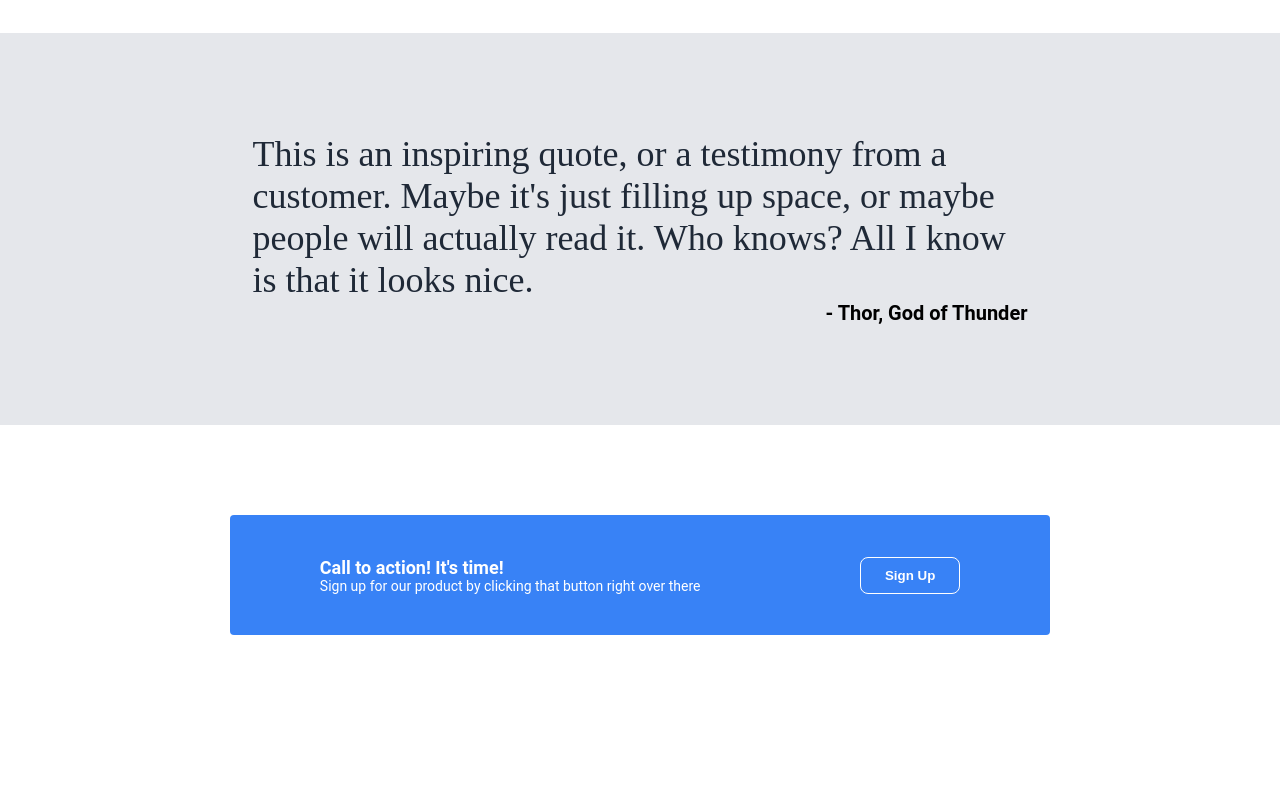
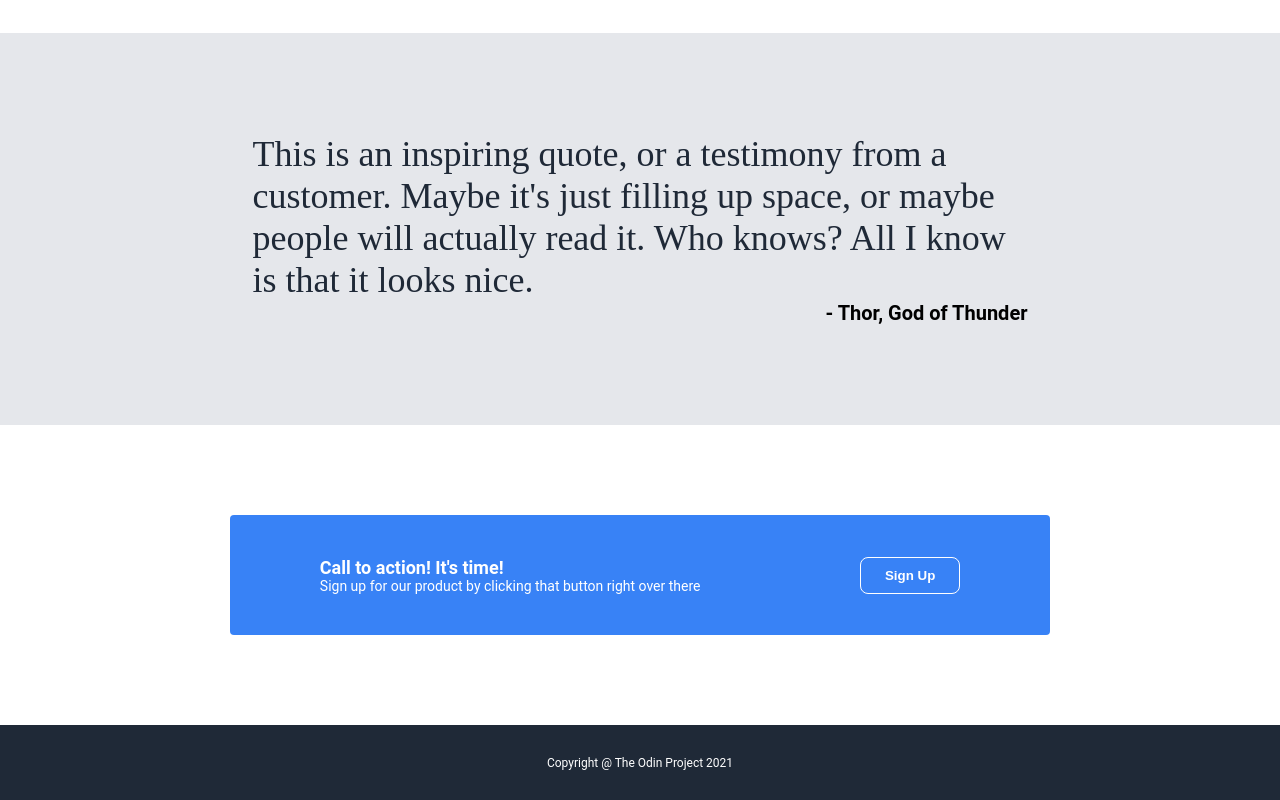
Before and after one commit to ezilin/landing-page, a plain HTML site: page index.html in a window 1280 px wide. Shown: the part 1162-1962 px from the top of the page. Before the commit the page ends 1887 px from the top, so only its background shows below. Drawn offline with Linux system fonts and the light colour scheme.

Commit message:
Complete footer and finish project

```diff
--- a/index.html
+++ b/index.html
@@ -60,5 +60,8 @@
         <button>Sign Up</button>
       </div>
     </div>
+    <div class="footer">
+      <p>Copyright @ The Odin Project 2021</p>
+    </div>
   </body>
 </html>
--- a/style.css
+++ b/style.css
@@ -177,3 +177,16 @@ button {
   border: solid 2px white;
   border-width: 1px;
 }
+
+.footer {
+  display: flex;
+  background-color: #1F2937;
+  justify-content: center;
+  align-items: center;
+  height: 75px;
+}
+
+.footer p {
+  color: white;
+  font-size: 12px;
+}
```
